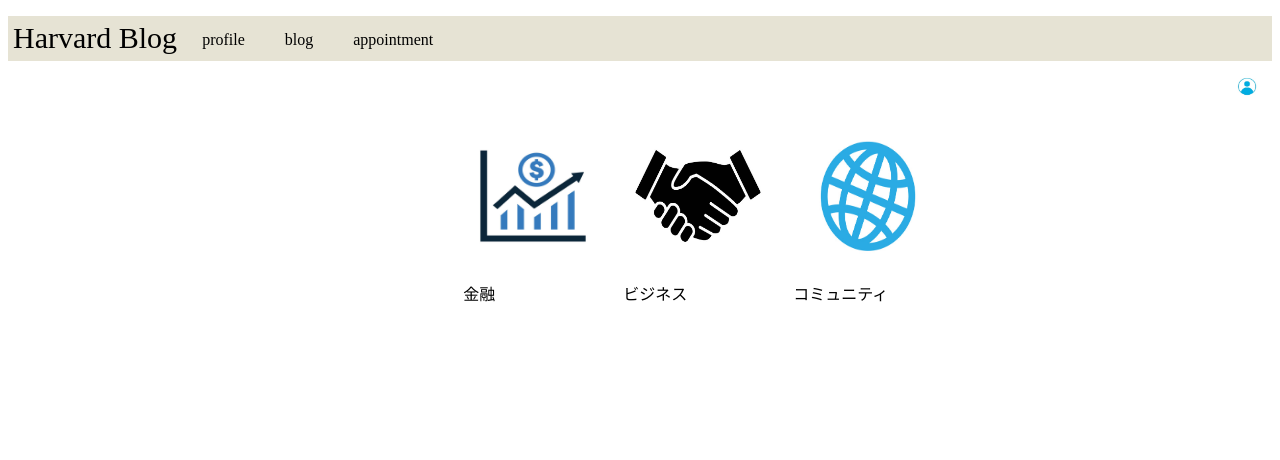
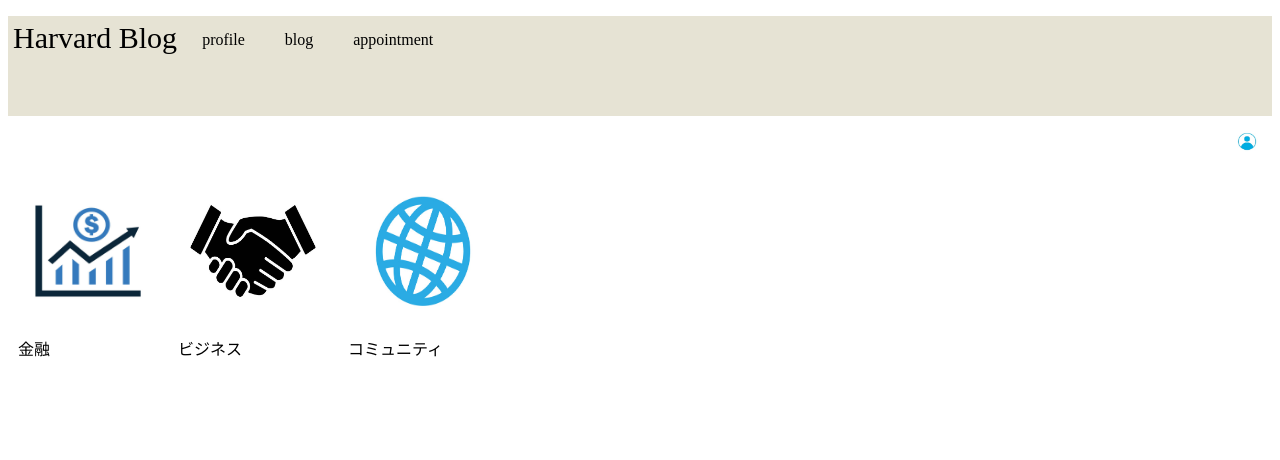
Before and after one commit to j-site/Field_Associate, a PHP site: page /?nickname=1 in a window 1280 px wide. Shown: the top 460 px of the page. Run offline with PHP 8.4, Linux system fonts and the light colour scheme.

Commit message:
Update style.css

```diff
--- a/style.css
+++ b/style.css
@@ -8,7 +8,7 @@
 }
 .header {
     background-color: #e6e3d4;
-    height: 45px;
+    height: 100px;
     color: black;
     list-style: none;
 }
```
